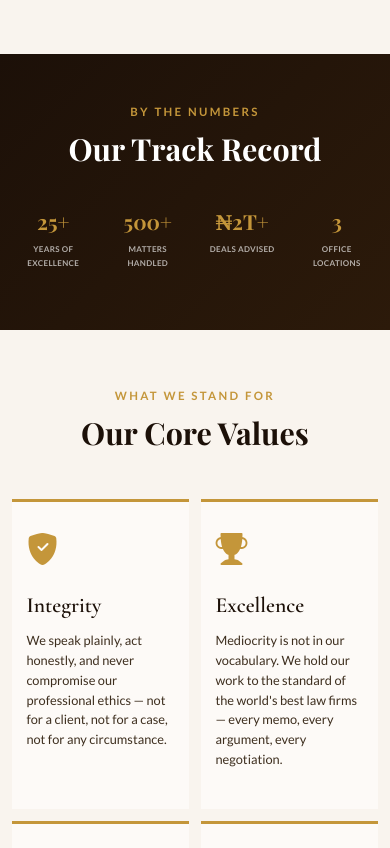
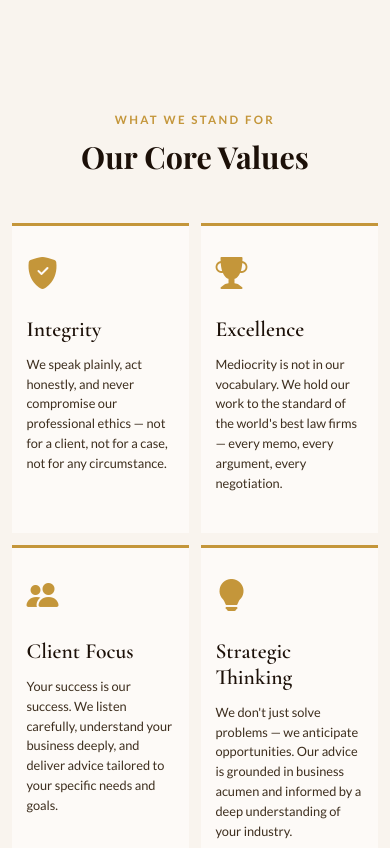
Before and after one commit to Elma731/adeyemi-partners, a plain HTML site: page about.html in a window 390 px wide. Shown: the part 1970-2818 px from the top of the page. Drawn offline with nearby package versions, Linux system fonts and the light colour scheme; a script that the page names is missing.

Commit message:
Mobile responsive fixes

```diff
--- a/about.html
+++ b/about.html
@@ -125,43 +125,6 @@
           </div>
         </div>
 
-      </div>
-    </div>
-  </section>
-
-  <!-- SECTION 2: BY THE NUMBERS -->
-  <section class="ap-section ap-numbers-section" style="background: linear-gradient(135deg, #1C1008 0%, #2c1a0a 100%); padding: 80px 0;">
-    <div class="container">
-      <div class="text-center mb-5">
-        <p class="ap-section-label" style="color: var(--ap-gold);">By the Numbers</p>
-        <h2 class="ap-section-title-display" style="color: #ffffff;">Our Track Record</h2>
-      </div>
-
-      <div class="row text-center g-4">
-        <div class="col-md-6 col-lg-3 ap-stat-col">
-          <div class="ap-stat-cell" style="padding: 2rem 1rem;">
-            <div class="ap-stat-num-inline" style="font-family: var(--font-display); font-size: 3.2rem; font-weight: 700; color: var(--ap-gold); margin-bottom: 0.5rem;">25+</div>
-            <div class="ap-stat-lbl-inline" style="font-family: var(--font-body); font-size: 0.75rem; font-weight: 700; letter-spacing: 0.15em; text-transform: uppercase; color: rgba(255, 255, 255, 0.65);">Years of Excellence</div>
-          </div>
-        </div>
-        <div class="col-md-6 col-lg-3 ap-stat-col">
-          <div class="ap-stat-cell" style="padding: 2rem 1rem;">
-            <div class="ap-stat-num-inline" style="font-family: var(--font-display); font-size: 3.2rem; font-weight: 700; color: var(--ap-gold); margin-bottom: 0.5rem;">500+</div>
-            <div class="ap-stat-lbl-inline" style="font-family: var(--font-body); font-size: 0.75rem; font-weight: 700; letter-spacing: 0.15em; text-transform: uppercase; color: rgba(255, 255, 255, 0.65);">Matters Handled</div>
-          </div>
-        </div>
-        <div class="col-md-6 col-lg-3 ap-stat-col">
-          <div class="ap-stat-cell" style="padding: 2rem 1rem;">
-            <div class="ap-stat-num-inline" style="font-family: var(--font-display); font-size: 3rem; font-weight: 700; color: var(--ap-gold); margin-bottom: 0.5rem;">₦2T+</div>
-            <div class="ap-stat-lbl-inline" style="font-family: var(--font-body); font-size: 0.75rem; font-weight: 700; letter-spacing: 0.15em; text-transform: uppercase; color: rgba(255, 255, 255, 0.65);">Deals Advised</div>
-          </div>
-        </div>
-        <div class="col-md-6 col-lg-3 ap-stat-col">
-          <div class="ap-stat-cell" style="padding: 2rem 1rem;">
-            <div class="ap-stat-num-inline" style="font-family: var(--font-display); font-size: 3.2rem; font-weight: 700; color: var(--ap-gold); margin-bottom: 0.5rem;">3</div>
-            <div class="ap-stat-lbl-inline" style="font-family: var(--font-body); font-size: 0.75rem; font-weight: 700; letter-spacing: 0.15em; text-transform: uppercase; color: rgba(255, 255, 255, 0.65);">Office Locations</div>
-          </div>
-        </div>
       </div>
     </div>
   </section>
```
